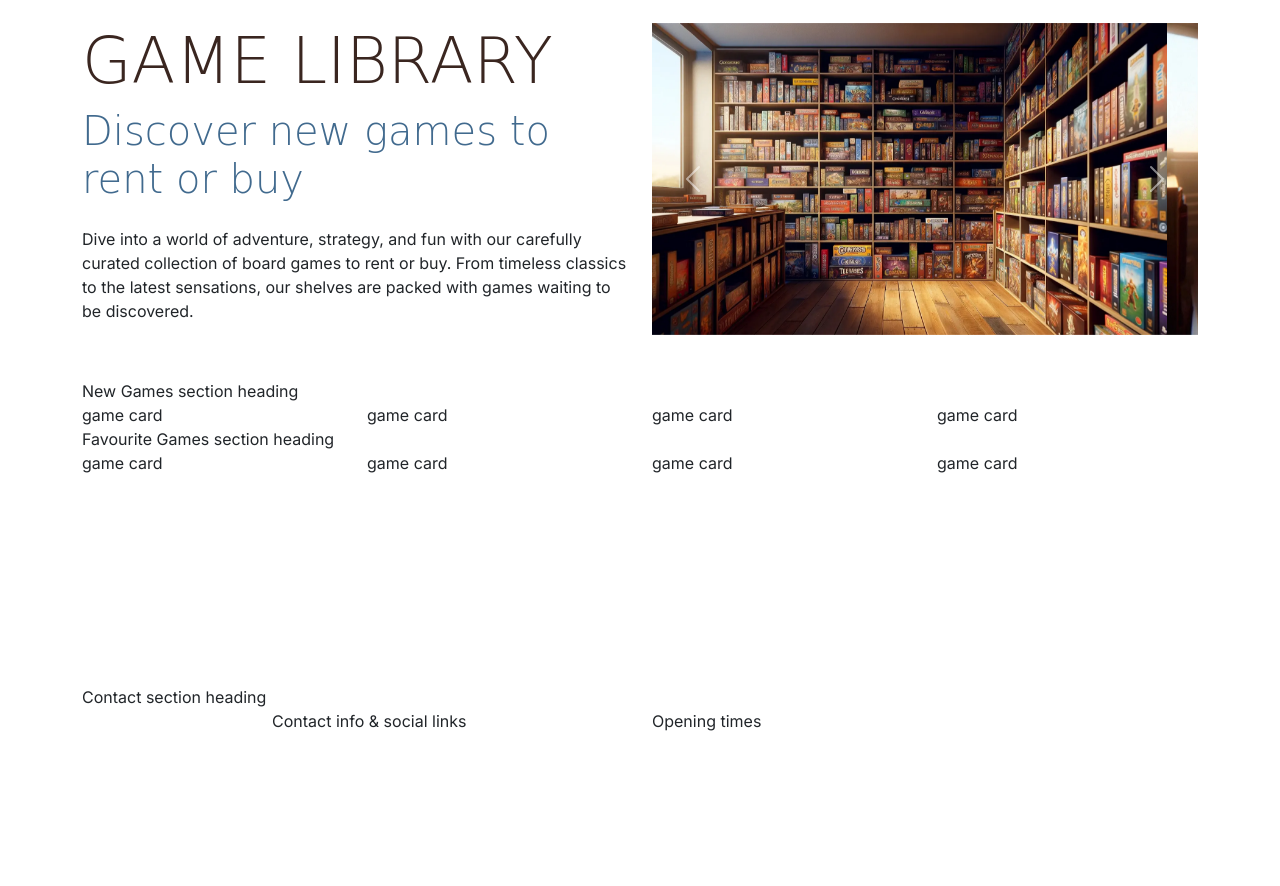
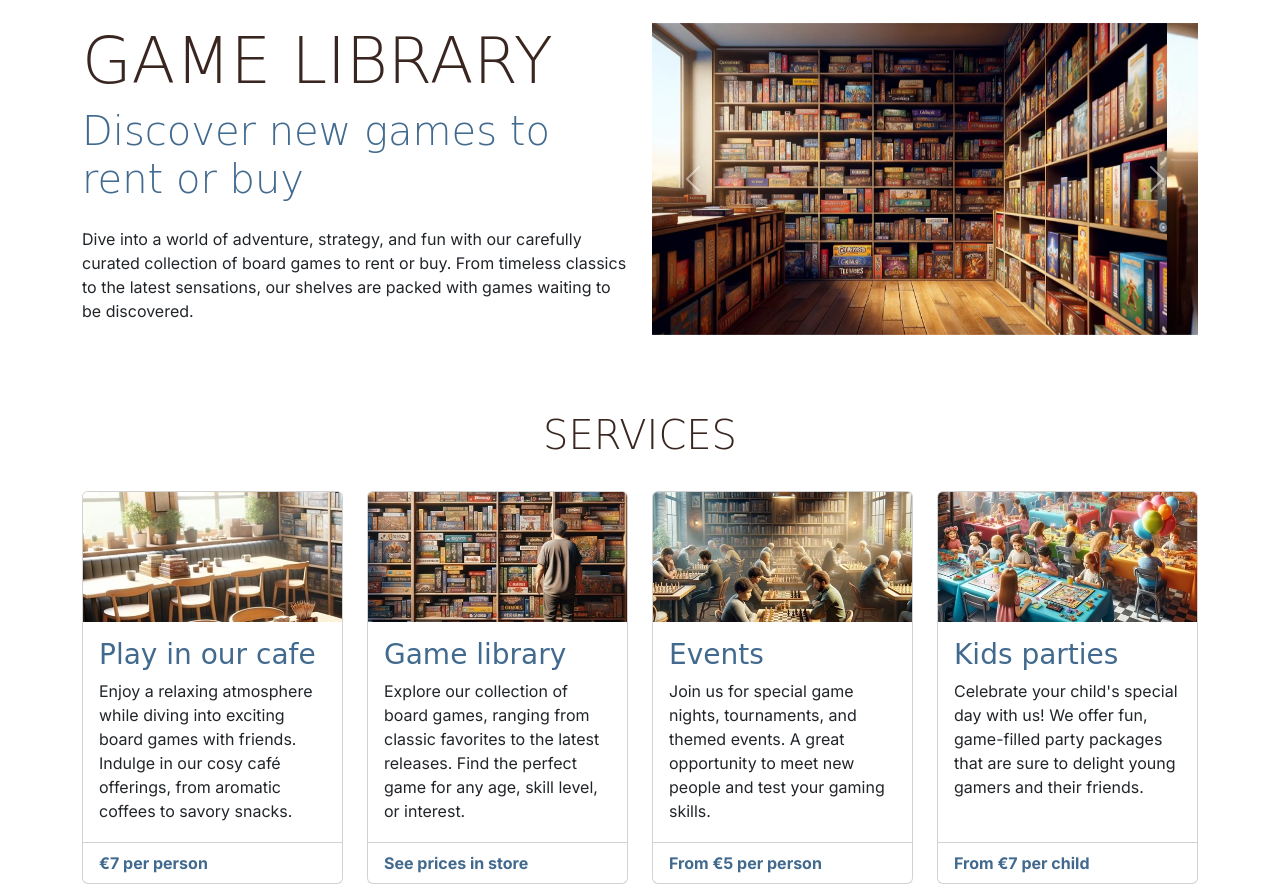
Before and after one commit to Zozo62442/boardwalk-games, a plain HTML site: page game-library.html in a window 1280 px wide. Shown: the part 67-953 px from the top of the page. Before the commit the page ends 800 px from the top, so only its background shows below. Drawn offline with nearby package versions, Linux system fonts and the light colour scheme; a web font is replaced by a local one.

Commit message:
Finish styling the services section

```diff
--- a/assets/css/styles.css
+++ b/assets/css/styles.css
@@ -22,7 +22,14 @@ h2,
 h3 {
     font-family: var(--secondary-font);
     color: var(--primary-color);
+}
+
+h1, h2 {
     text-transform: uppercase;
+}
+
+h2 {
+    margin-bottom: 2rem;
 }
 
 .sub-heading-color {
@@ -47,3 +54,48 @@ h3 {
 #header .lead {
     font-family: var(--secondary-font)
 }
+
+/* Services */
+#services .card-footer {
+    font-weight: bold;
+    color: var(--highlight-color);
+    background-color: transparent;
+}
+
+#services .card {
+    margin-bottom: 1.5rem;
+}
+
+/* Media queries */
+
+/* Media devices (tablets, 768px and up) */
+@media screen and (min-width: 768px) {
+    /* Make all service cards the same height for consistency */
+    #services .card-body {
+        min-height: 191px;
+    }
+}
+
+/* Large devices (small laptops, 992px and up) */
+@media screen and (min-width: 992px) {
+    /* Make all service cards the same height for consistency */
+    #services .card-body {
+        min-height: auto;
+    }
+}
+
+/* xl devices (large desktops, 1200px and up) */
+@media screen and (min-width: 1200px) {
+    /* make all service cards the same height for consistency */
+    #services .card-body {
+        min-height: 220px;
+    }
+}
+
+/* xxl devices (larger desktops, 1400px and up) */
+@media screen and (min-width: 1400px) {
+    /* make all service cards the same height for consistency */
+    #services .card-body {
+        min-height: 195px;
+    }
+}
--- a/game-library.html
+++ b/game-library.html
@@ -102,15 +102,79 @@
          it is not part of the grid structure -->
     <main>
         <!-- New Games section -->
-        <section class="container">
+        <section id="services" class="container section">
             <div class="row">
-                <div class="col-12">
-                    New Games section heading
+                <div class="col-12 text-center">
+                    <h2 class="display-6">Services</h2>
                 </div>
-                <div class="col-12 col-md-6 col-xl-3">game card</div>
-                <div class="col-12 col-md-6 col-xl-3">game card</div>
-                <div class="col-12 col-md-6 col-xl-3">game card</div>
-                <div class="col-12 col-md-6 col-xl-3">game card</div>
+                <div class="col-12 col-md-6 col-xl-3">
+                    <div class="card">
+                        <img src="assets/images/services-1.webp" class="card-img-top"
+                            alt="Boardwalk games cafe table by a window, stacks of boardgames can be seen on the table" >
+                        <div class="card-body">
+                            <h3 class="card-title sub-heading-color">Play in our cafe</h3>
+                            <p class="card-text">
+                                Enjoy a relaxing atmosphere while diving into exciting board
+                                games with friends. Indulge in our cosy café offerings, from
+                                aromatic coffees to savory snacks.
+                            </p>
+                        </div>
+                        <div class="card-footer">
+                            <p class="mb-0">€7 per person</p>
+                        </div>
+                    </div>
+                </div>
+                <div class="col-12 col-md-6 col-xl-3">
+                    <div class="card">
+                        <img src="assets/images/services-2.webp" class="card-img-top"
+                            alt="Board games stacked in bookshelves, a man can be seen browsing the shelves" />
+                        <div class="card-body">
+                            <!-- bootstrap cards come as h5 by default, changed to h3 to fit project heading hierarchy -->
+                            <h3 class="card-title sub-heading-color">Game library</h3>
+                            <p class="card-text">
+                                Explore our collection of board games, ranging from classic
+                                favorites to the latest releases. Find the perfect game for
+                                any age, skill level, or interest.
+                            </p>
+                        </div>
+                        <div class="card-footer">
+                            <p class="mb-0">See prices in store</p>
+                        </div>
+                    </div>
+                </div>
+                <div class="col-12 col-md-6 col-xl-3">
+                    <div class="card">
+                        <img src="assets/images/services-3.webp" class="card-img-top">
+                        <div class="card-body">
+                            <h3 class="card-title sub-heading-color">Events</h3>
+                            <p class="card-text">
+                                Join us for special game nights, tournaments, and themed
+                                events. A great opportunity to meet new people and test your
+                                gaming skills.
+                            </p>
+                        </div>
+                        <div class="card-footer">
+                            <p class="mb-0">From €5 per person</p>
+                        </div>
+                    </div>
+                </div>
+                <div class="col-12 col-md-6 col-xl-3">
+                    <div class="card">
+                        <img src="assets/images/services-4.webp" class="card-img-top"
+                            alt="A kids party being held at Boardwalk Games" >
+                        <div class="card-body">
+                            <h3 class="card-title sub-heading-color">Kids parties</h3>
+                            <p class="card-text">
+                                Celebrate your child's special day with us! We offer fun,
+                                game-filled party packages that are sure to delight young
+                                gamers and their friends.
+                            </p>
+                        </div>
+                        <div class="card-footer">
+                            <p class="mb-0">From €7 per child</p>
+                        </div>
+                    </div>
+                </div>
             </div>
         </section>
         <!-- Favourite Games section -->
```
